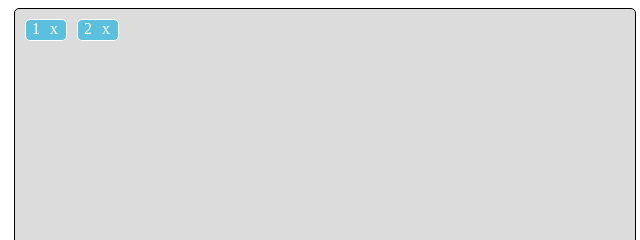
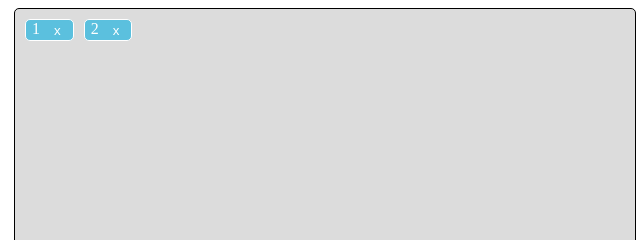
Before and after one commit to ElenaDz/Tags, a plain HTML site: page index.html in a window 1280 px wide. Shown: the top 240 px of the page, 315-955 px from the left. Drawn offline with nearby package versions, Linux system fonts and the light colour scheme.

Commit message:
исправила ошибки

```diff
--- a/css/main.scss
+++ b/css/main.scss
@@ -35,15 +35,9 @@ body {
         color: white;
         margin-left: 8px;
         cursor: pointer;
-      }
-
-      .remove::after {
-        content: "x";
-        padding: 0px 2px;
+        background-color: #5bc0de;
+        border: none;
       }
     }
-
   }
-
-
 }
--- a/index.html
+++ b/index.html
@@ -18,15 +18,14 @@
             <div class="wrap_tag">
             <span class="tag">1
         </span>
-            <span class="remove"></span>
+                <button class="remove">x</button>
             </div>
             <div class="wrap_tag">
             <span class="tag">2
         </span>
                 <!-- FIXME замени на тег button, что именно написано на кнопке долно определяться здесь, а не в css -->
-            <span class="remove"></span>
+                <button class="remove">x</button>
             </div>
-
         </div>
     </div>
 
@@ -34,7 +33,7 @@
         <div class="wrap_tag">
             <span class="tag">
         </span>
-        <span class="remove"></span>
+            <button class="remove">x</button>
         </div>
     </template>
 
@@ -49,19 +48,15 @@
             let $box = $(element);
             let $tags = $box.find('.tags');
 
-        // Заготовка для обработчика клика на кнопку удалить
-        $box.on('click', '.remove', () => {
-        	console.log('remove');
-        });
-
-        $box.on('click', $tags, (event) => {
-        	// FIXME обработчик клика по кнопке удалить необходимо вынести в отдельный обработчик
+            $box.on('click', '.remove', (event) => {
                 let $click = $(event.target);
                 if ($click.hasClass('remove') === true) {
                     $click.parent().remove();
                     return false;
                 }
+            });
 
+            $box.on('click', $tags, () => {
                 name_tag = prompt("Введите тег:", '');
                 if (name_tag !== null && name_tag !== '') {
                     let template = $('#mytemplate');
@@ -83,11 +78,7 @@
                         $tags.append(tag_wrap);
                     }
                 }
-
-            // FIXME Закоментированный код недопустим, удаляй
-            // $tags.append(`<span class=\"tag\"> ${name_tag} <span class=\"remove\"></span> </span>`); Без template
             });
-
         });
 
 
```
Also changed, not shown: css/main.css, 1 other file. Lines whose indentation alone changed are shown as unchanged.
